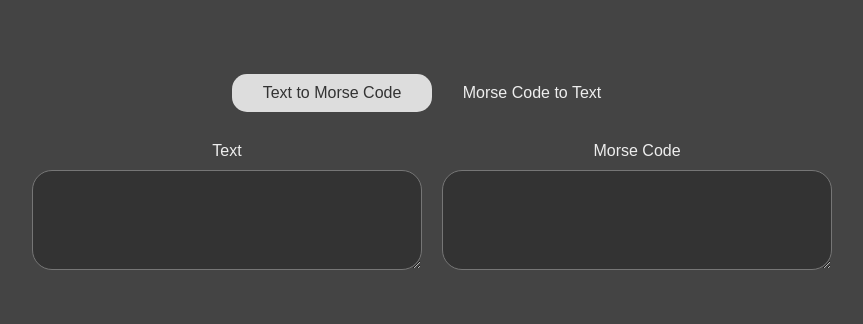
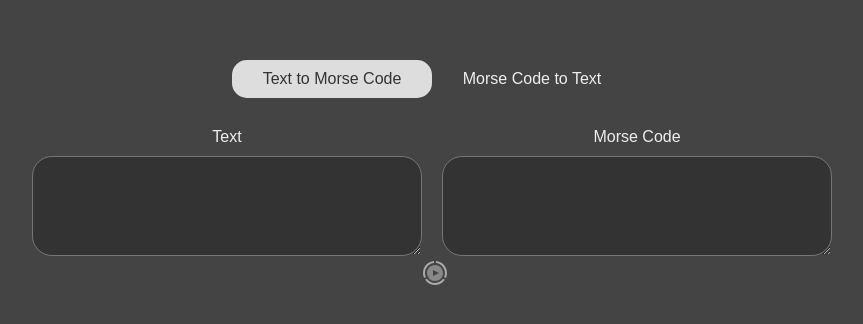
Before and after one commit to yinkar/morse-translator, a Vue app: page / in a window 1280 px wide. Shown: the part 226-550 px from the top of the page, without its empty margins (208-1071 px from the left). Built offline with nearby package versions, Linux system fonts and the light colour scheme.

Commit message:
A primitive morse sound player

```diff
--- a/src/App.vue
+++ b/src/App.vue
@@ -48,13 +48,68 @@
     if (/[\.\-_\s─\/]+/.test(String.fromCharCode(e.keyCode))) return true;
     e.preventDefault();
   }
+
+  const playing = ref(false);
+
+  function playMorseCode(code) {
+    const audioCtx = new AudioContext();
+
+    playing.value = true;
+
+    const playSound = (frequency, duration) => {
+      const oscillator = audioCtx.createOscillator();
+      const gainNode = audioCtx.createGain();
+      oscillator.connect(gainNode);
+      gainNode.connect(audioCtx.destination);
+      gainNode.gain.value = 0.08;
+      oscillator.frequency.value = frequency;
+      oscillator.type = 'sine';
+      oscillator.start(audioCtx.currentTime);
+      oscillator.stop(audioCtx.currentTime + duration / 1000);
+    };
+
+    let i = 0;
+    let delay = 0;
+    const playSymbol = () => {
+      if (i >= code.length) {
+        playing.value = false;
+        return;
+      };
+
+      if (code[i] === '.') playSound(440, 100);
+      else if (code[i] === '-') playSound(440, 300);
+      else if (code[i] === '/') delay += 400;
+
+      i++;
+
+      if (i > 0 && code[i - 1] === '.') {
+        setTimeout(playSymbol, delay + 200);
+      }
+      else {
+        setTimeout(playSymbol, delay + 350);
+      }
+
+      delay = 0;
+    };
+
+    setTimeout(playSymbol, delay + 300);
+  }
+
+  function play() {
+    if (mode.value === Mode.MORSE_TO_TEXT) {
+      playMorseCode(fromMorse.value.replaceAll('_', '-').trim().replace(/[\s]+/g, ' '));
+    }
+    else if (mode.value === Mode.TEXT_TO_MORSE) {
+      playMorseCode(toMorse.value);
+    }
+  }
 </script>
 
 <template>
   <div class="container">
     <div class="switch-panel">
       <div>
-        <input type="radio" name="mode" id="text-to-morse" v-model="mode" :value="Mode.TEXT_TO_MORSE">
+        <input @click="play('... --- ...')" type="radio" name="mode" id="text-to-morse" v-model="mode" :value="Mode.TEXT_TO_MORSE">
         <label for="text-to-morse">Text to Morse Code</label>
       </div>
       <div>
@@ -84,6 +139,19 @@
         <textarea name="toText" id="toText" :value="toText" readonly></textarea>
       </div>
     </div>
+  </div>
+
+  <div class="play-panel">
+    <button @click="play" class="play-button" :class="{ playing }">
+
+      <svg width="24" height="24" viewBox="0 0 24 24" fill="none" xmlns="http://www.w3.org/2000/svg">
+      <g id="play" clip-path="url(#clip0_2_2)">
+      <path id="core" d="M12 3.95799C7.581 3.95799 4 7.54699 4 11.975C4 16.403 7.581 19.992 12 19.992C16.419 19.992 20 16.403 20 11.975C20 7.54699 16.419 3.95799 12 3.95799ZM10 14.981V8.96799L16 12.12L10 14.981Z" fill="#888"/>
+      <path id="ring" d="M13 2.004C18.046 2.508 22 6.787 22 11.974C22 13.441 21.676 14.83 21.108 16.087L22.846 17.092C23.578 15.539 24 13.808 24 11.975C24 5.671 19.158 0.511 13 0V2.004ZM2.891 16.087C2.323 14.83 2 13.441 2 11.975C2 6.787 5.954 2.509 11 2.005V0C4.842 0.511 0 5.671 0 11.975C0 13.808 0.421 15.538 1.153 17.093L2.891 16.087ZM20.104 17.821C18.287 20.344 15.335 21.995 12 21.995C8.665 21.995 5.712 20.344 3.895 17.82L2.149 18.83C4.316 21.953 7.917 24 12 24C16.082 24 19.683 21.953 21.851 18.832L20.104 17.821Z" fill="#aaa"/>
+      </g>
+      </svg>
+
+    </button>
   </div>
 </template>
 
@@ -153,6 +221,39 @@
     margin-bottom: 10px;
   }
 
+  .play-panel {
+    margin: 0 auto;
+    width: 30px;
+  }
+
+  .play-button {
+    background: none;
+    border: none;
+    cursor: pointer;
+  }
+
+  .play-button:hover svg {
+    filter: brightness(1.2);
+  }
+
+  .play-button #ring {
+    transform-origin: center center;
+  }
+
+  .play-button.playing #ring {
+    animation: playing 1s linear infinite;
+    fill: #ddd;
+  }
+
+  @keyframes playing {
+    0% {
+      transform: rotate(0deg);
+    }
+    100% {
+      transform: rotate(360deg);
+    }
+  }
+
   @media screen and (max-width: 600px) {
     .switch-panel {
       justify-content: center;
```
